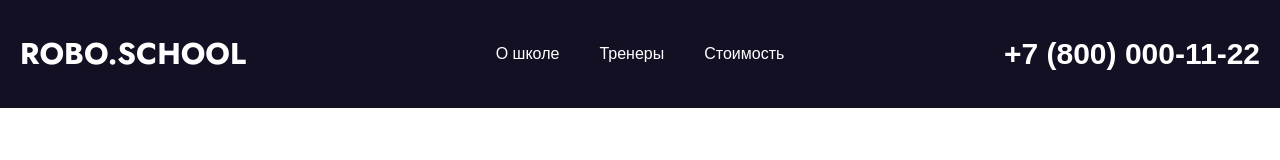
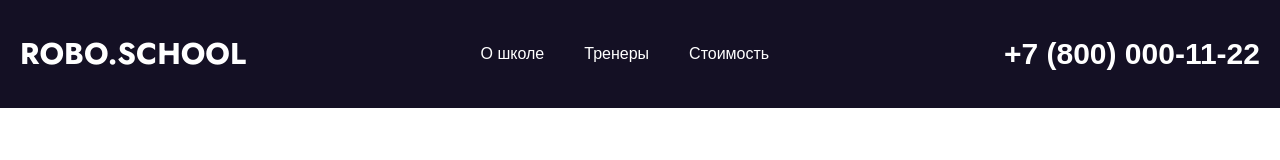
Before and after one commit to Tso1ka/BLOCK2, a website built with webpack: page src/pages/index.html in a window 1280 px wide. Shown: the top 160 px of the page. Built offline with nearby package versions, Linux system fonts and the light colour scheme; a web font is replaced by a local one.

Commit message:
fixing errors

```diff
--- a/src/styles/blocks/layout.scss
+++ b/src/styles/blocks/layout.scss
@@ -14,10 +14,6 @@
     position: relative;
 
     .header-nav {
-      position: absolute;
-      left: 50%;
-      transform: translateX(-50%);
-
       &__list {
         display: flex;
         gap: 40px;
@@ -59,9 +55,9 @@
   color: $text-color-secondary;
 
   .footer-top-block {
-  display: flex;
-  justify-content: space-between;
-  align-items: center;
-  position: relative;
+    display: flex;
+    justify-content: space-between;
+    align-items: center;
+    position: relative;
   }
 }
```
